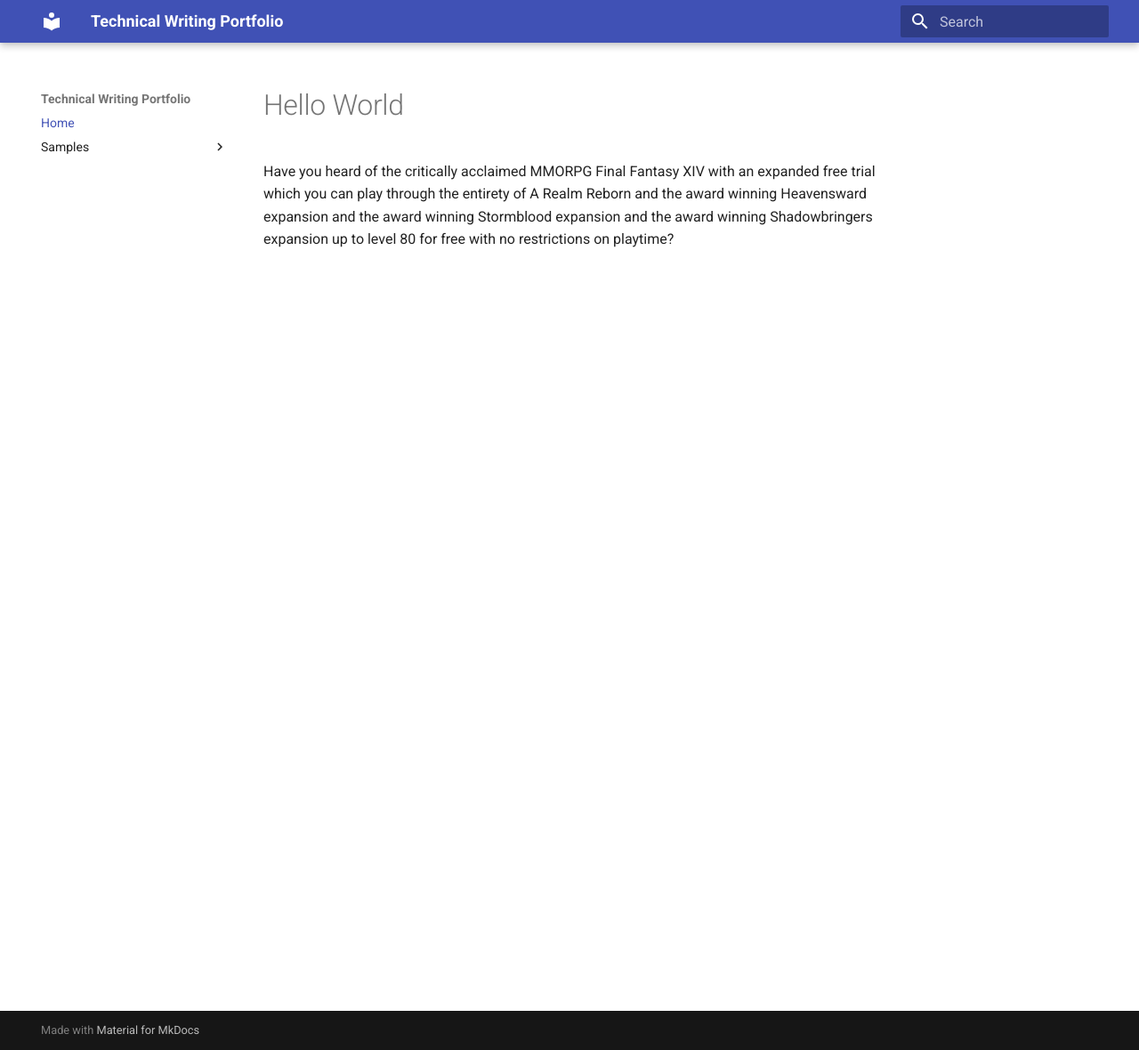
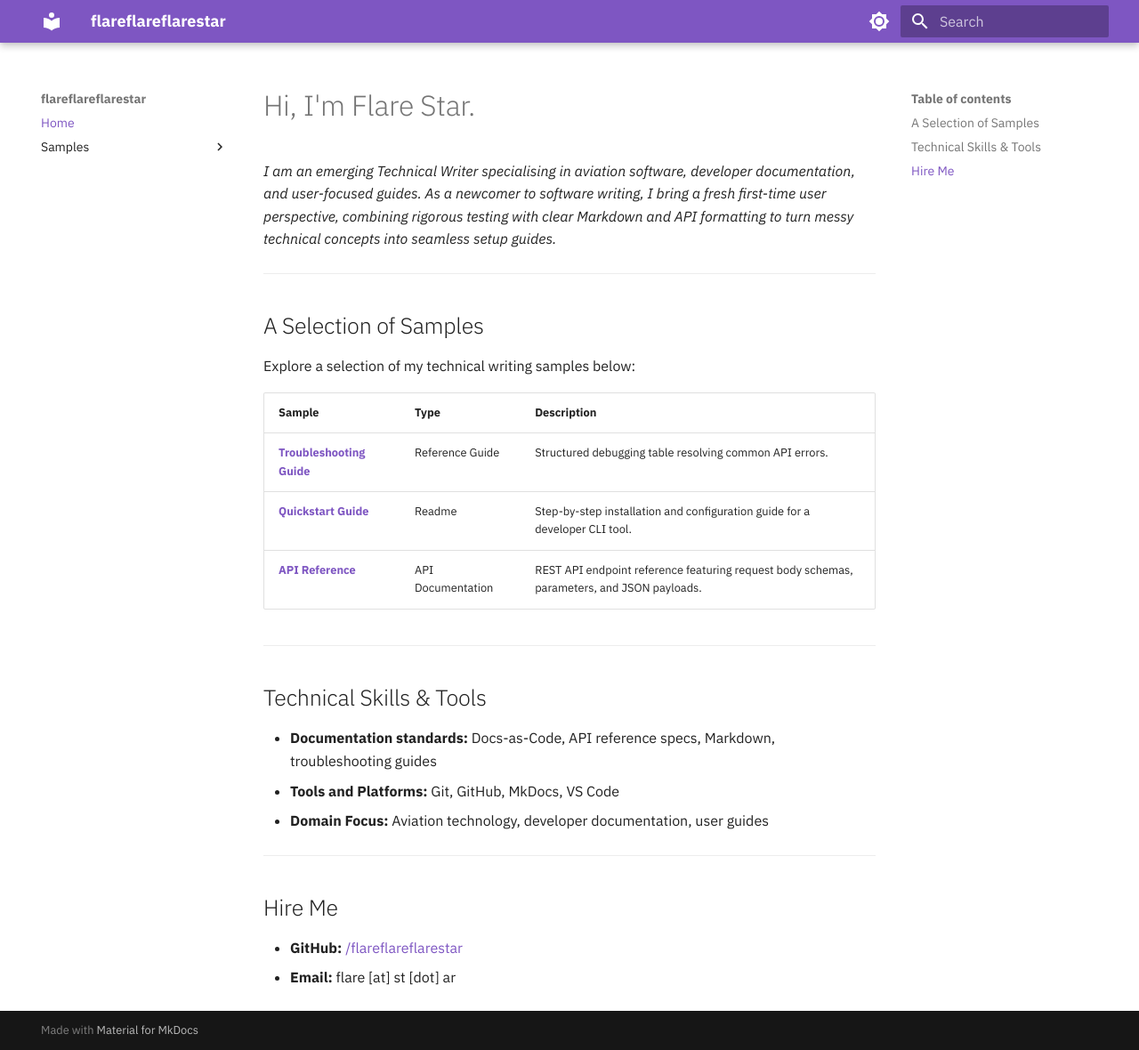
Before and after one commit to flareflareflarestar/portfolio, an MkDocs documentation site: the page built from docs/index.md, in a window 1280 px wide and 1180 px high. Shown: the whole window at 89% size. Built offline with MkDocs 1.6.1 and Material for MkDocs 9.7.7, drawn with Linux system fonts in a browser that asks for light colours.

Commit message:
Updatet site

```diff
--- a/docs/index.md
+++ b/docs/index.md
@@ -1,3 +1,30 @@
-# Hello World
+# Hi, I'm Flare Star.
 
-Have you heard of the critically acclaimed MMORPG Final Fantasy XIV with an expanded free trial which you can play through the entirety of A Realm Reborn and the award winning Heavensward expansion and the award winning Stormblood expansion and the award winning Shadowbringers expansion up to level 80 for free with no restrictions on playtime?
+*I am an emerging Technical Writer specialising in aviation software, developer documentation, and user-focused guides. As a newcomer to software writing, I bring a fresh first-time user perspective, combining rigorous testing with clear Markdown and API formatting to turn messy technical concepts into seamless setup guides.*
+
+---
+
+## A Selection of Samples
+
+Explore a selection of my technical writing samples below:
+
+| Sample | Type | Description |
+|:--|:---|:---|
+| [**Troubleshooting Guide**](samples/troubleshooting-guide-rewrite.md) | Reference Guide | Structured debugging table resolving common API errors. |
+| [**Quickstart Guide**](samples/quickstart-rewrite.md) | Readme | Step-by-step installation and configuration guide for a developer CLI tool. |
+| [**API Reference**](samples/api-reference-rewrite.md) | API Documentation | REST API endpoint reference featuring request body schemas, parameters, and JSON payloads. |
+
+---
+
+## Technical Skills & Tools
+
+- **Documentation standards:** Docs-as-Code, API reference specs, Markdown, troubleshooting guides
+- **Tools and Platforms:** Git, GitHub, MkDocs, VS Code
+- **Domain Focus:** Aviation technology, developer documentation, user guides
+
+---
+
+## Hire Me
+
+- **GitHub:** [/flareflareflarestar](https://github.com/flareflareflarestar)
+- **Email:** flare [at] st [dot] ar
--- a/mkdocs.yml
+++ b/mkdocs.yml
@@ -1,11 +1,26 @@
-site_name: Technical Writing Portfolio
+site_name: flareflareflarestar
 site_author: flareflareflarestar
 
 theme:
   name: material
+  font:
+    text: IBM Plex Sans
+    code: IBM Plex Mono
   palette:
-    primary: indigo
-    accent: blue
+    # Light mode
+    - scheme: default
+      primary: deep-purple
+      accent: deep-purple
+      toggle:
+        icon: material/brightness-7
+        name: Switch to dark mode
+    # Dark mode
+    - scheme: slate
+      primary: deep-purple
+      accent: purple
+      toggle:
+        icon: material/brightness-4
+        name: Switch to light mode
   features:
     - navigation.instant
     - content.code.copy
```
Also changed, not shown: docs/samples/api-reference-rewrite.md (+1 -1 lines), site/404.html, site/index.html, site/samples/api-reference-rewrite/index.html, site/samples/fix-bad-docs/index.html, site/samples/quickstart-rewrite/index.html, site/samples/troubleshooting-guide-rewrite/index.html, site/search/search_index.json.
